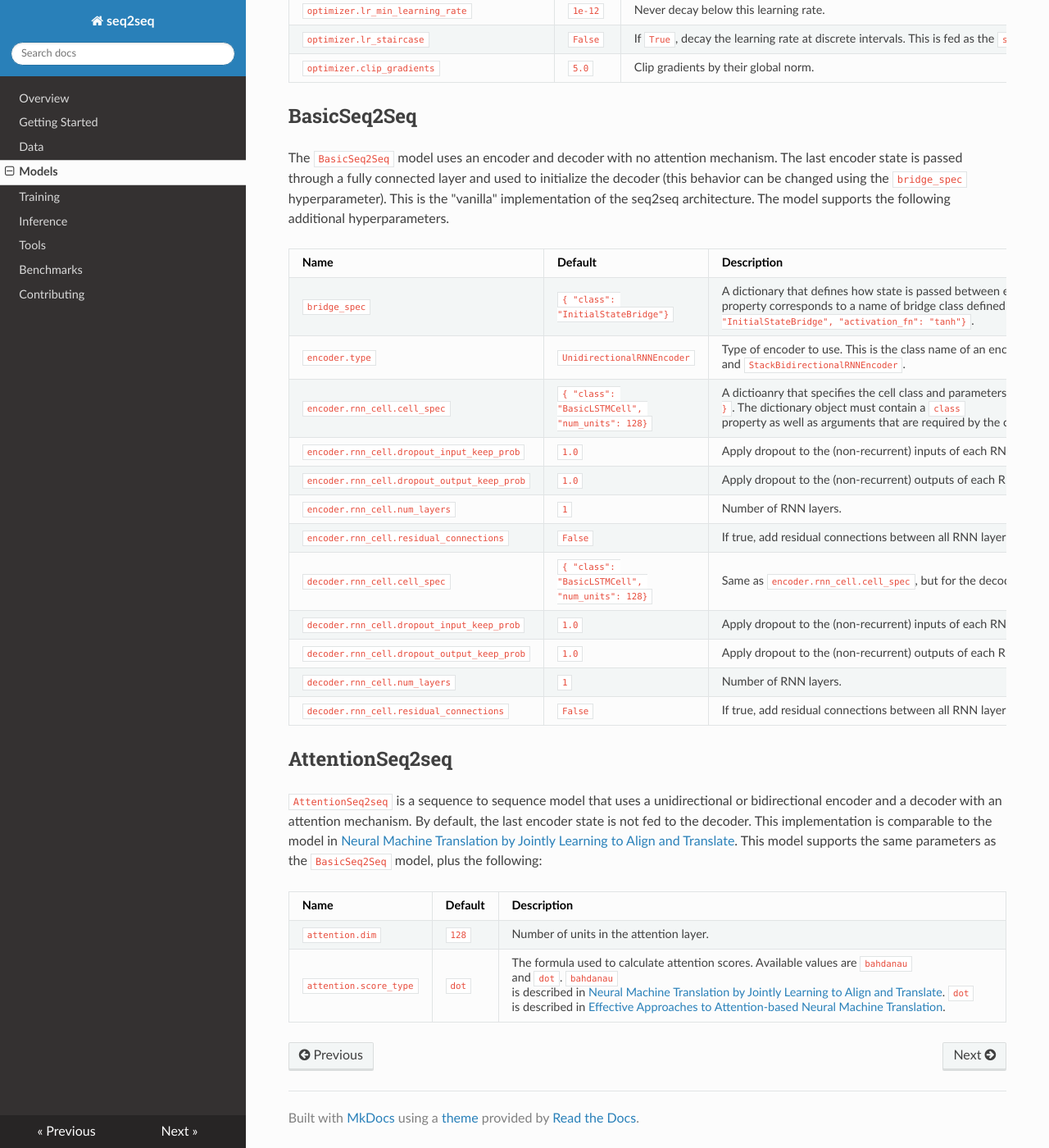
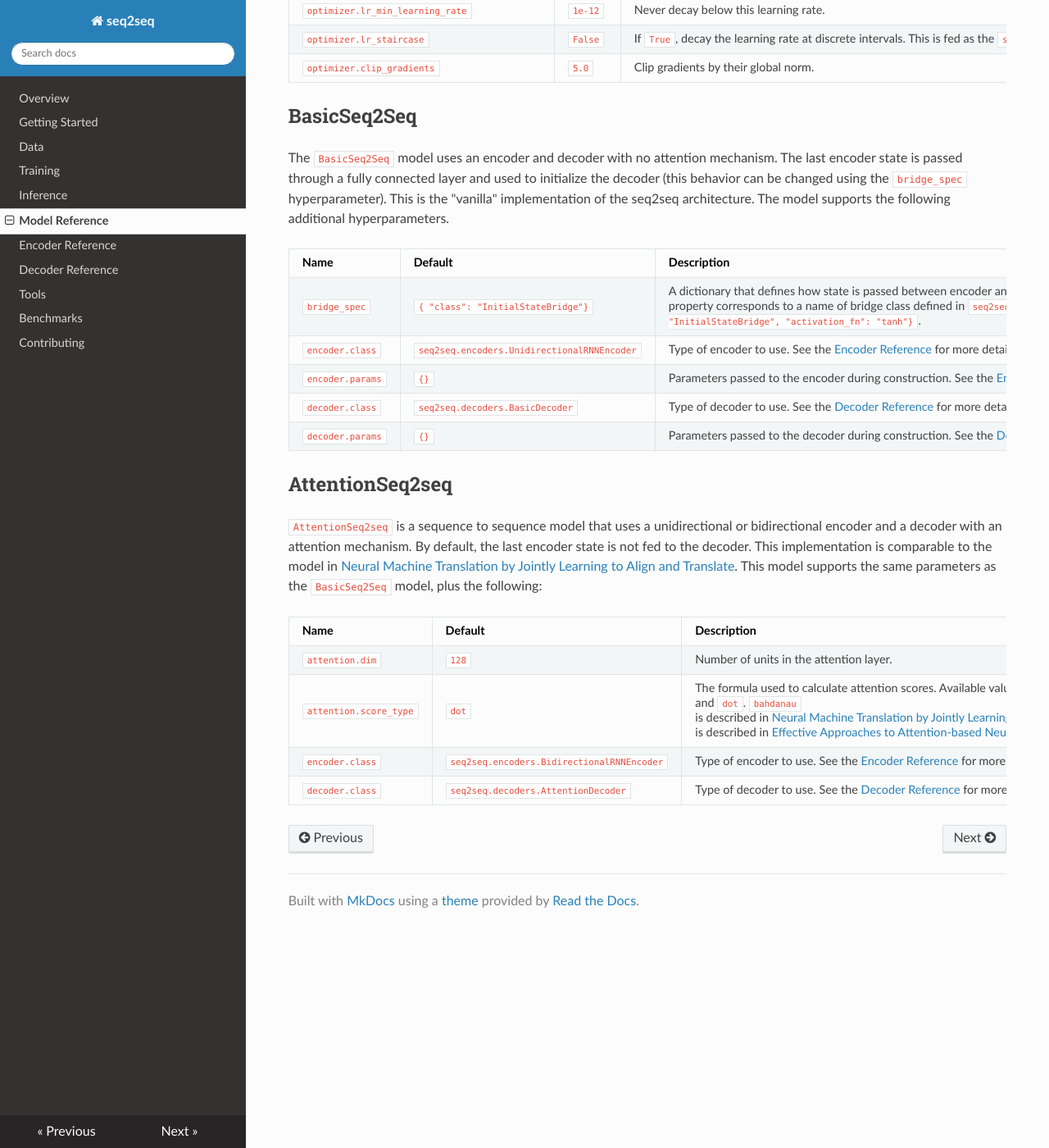
Before and after one commit to google/seq2seq, an MkDocs documentation site: the page built from docs/models.md, in a window 1280 px wide and 1400 px high, scrolled down 860 px. Shown: the whole window at 82% size. Built offline with MkDocs 1.6.1, drawn with Linux system fonts in a browser that asks for light colours; nearby versions of some CDN libraries; old or Windows-style settings are respelled for this version of MkDocs; some of the changed text lies outside the part shown.

Commit message:
Update documentation

```diff
--- a/docs/models.md
+++ b/docs/models.md
@@ -32,18 +32,10 @@ The `BasicSeq2Seq` model uses an encoder and decoder with no attention mechanism
 | Name | Default | Description |
 | --- | --- | --- |
 | `bridge_spec` | `{ "class": "InitialStateBridge"}` | A dictionary that defines how state is passed between encoder and decoder. The `class` property corresponds to a name of bridge class defined in `seq2seq.models.bridges`. All additional properties in the dictinary are passed to the bridge class constructor, e.g. `{"class": "InitialStateBridge", "activation_fn": "tanh"}`. |
-| `encoder.type` | `UnidirectionalRNNEncoder` | Type of encoder to use. This is the class name of an encoder defined in `seq2seq.encoder`. Currently the supported value are `BidirectionalRNNEncoder`, `UnidirectionalRNNEncoder` and `StackBidirectionalRNNEncoder`. |
-| `encoder.rnn_cell.cell_spec` | `{ "class": "BasicLSTMCell", "num_units": 128}` | A dictioanry that specifies the cell class and parameters, for example `{ "class": "LSTMCell", "num_units": 128, "use_peepholes": true }`. The dictionary object must contain a `class` property as well as arguments that are required by the cell class constructor. Cell classes are assumed to be defined in `tf.contrib.rnn` or `seq2seq.contrib.rnn_cell`.|
-| `encoder.rnn_cell.dropout_input_keep_prob` | `1.0` | Apply dropout to the (non-recurrent) inputs of each RNN layer using this keep probability. A value of `1.0` disables dropout. |
-| `encoder.rnn_cell.dropout_output_keep_prob` | `1.0`| Apply dropout to the (non-recurrent) outputs of each RNN layer using this keep probability. A value of `1.0` disables dropout. |
-| `encoder.rnn_cell.num_layers` | `1` | Number of RNN layers. |
-| `encoder.rnn_cell.residual_connections` | `False` | If true, add residual connections between all RNN layers in the encoder. |
-| `decoder.rnn_cell.cell_spec` | `{ "class": "BasicLSTMCell", "num_units": 128}` | Same as `encoder.rnn_cell.cell_spec`, but for the decoder cell. |
-| `decoder.rnn_cell.dropout_input_keep_prob` | `1.0` | Apply dropout to the (non-recurrent) inputs of each RNN layer using this keep probability. A value of `1.0` disables dropout. |
-| `decoder.rnn_cell.dropout_output_keep_prob` | `1.0`| Apply dropout to the (non-recurrent) outputs of each RNN layer using this keep probability. A value of `1.0` disables dropout. |
-| `decoder.rnn_cell.num_layers` | `1` | Number of RNN layers. |
-| `decoder.rnn_cell.residual_connections` | `False` | If true, add residual connections between all RNN layers in the decoder. |
-
+| `encoder.class` | `seq2seq.encoders.UnidirectionalRNNEncoder` | Type of encoder to use. See the [Encoder Reference](encoders/) for more details and available encoders. |
+| `encoder.params` | `{}` | Parameters passed to the encoder during construction. See the [Encoder Reference](encoders/) for more details.|
+| `decoder.class` | `seq2seq.decoders.BasicDecoder` | Type of decoder to use. See the [Decoder Reference](decoders/) for more details and available encoders. |
+| `decoder.params` | `{}` | Parameters passed to the decoder during construction. See the [Decoder Reference](decoders/) for more details.|
 
 
 ## AttentionSeq2seq
@@ -54,3 +46,5 @@ The `BasicSeq2Seq` model uses an encoder and decoder with no attention mechanism
 | --- | --- | --- |
 | `attention.dim` | `128` | Number of units in the attention layer. |
 | `attention.score_type` | `dot` | The formula used to calculate attention scores. Available values are `bahdanau` and `dot`. `bahdanau` is described in [Neural Machine Translation by Jointly Learning to Align and Translate](https://arxiv.org/abs/1409.0473). `dot` is described in [Effective Approaches to Attention-based Neural Machine Translation](https://arxiv.org/abs/1508.04025).  |
+| `encoder.class` | `seq2seq.encoders.BidirectionalRNNEncoder` | Type of encoder to use. See the [Encoder Reference](encoders/) for more details and available encoders. |
+| `decoder.class` | `seq2seq.decoders.AttentionDecoder` | Type of decoder to use. See the [Decoder Reference](decoders/) for more details and available encoders. |
--- a/mkdocs.yml
+++ b/mkdocs.yml
@@ -5,9 +5,11 @@ pages:
     - Overview: index.md
     - Getting Started: getting_started.md
     - Data: data.md
-    - Models: models.md
     - Training: training.md
     - Inference: inference.md
+    - Model Reference: models.md
+    - Encoder Reference: encoders.md
+    - Decoder Reference: decoders.md
     - Tools: tools.md
     - Benchmarks: benchmarks.md
     - Contributing: contributing.md
```
Also changed, not shown: docs/decoders.md (added, +17 -0 lines), docs/encoders.md (added, +21 -0 lines).
